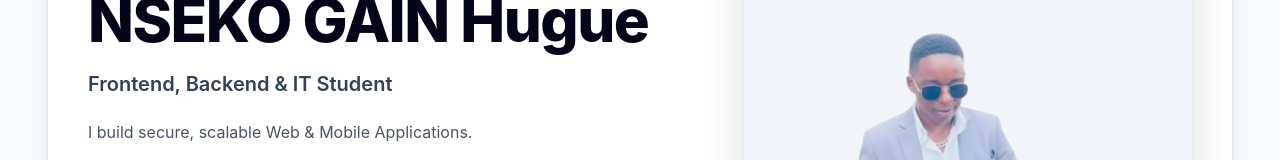
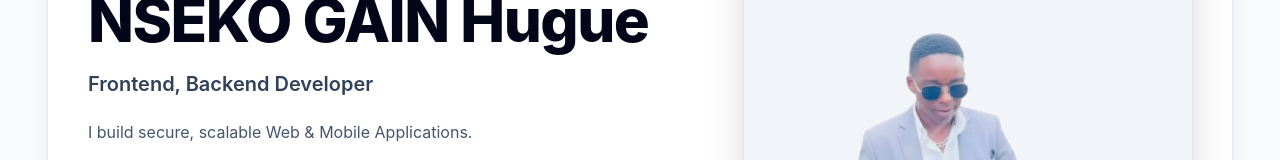
Before and after one commit to nseko-stack/Portifolio, a React (Vite) app in the folder Front-end/: page / in a window 1280 px wide. Shown: the part 464-624 px from the top of the page. Built offline with nearby package versions, Linux system fonts and the light colour scheme; no server answers.

Commit message:
updating hero file

```diff
--- a/Front-end/components/Hero.jsx
+++ b/Front-end/components/Hero.jsx
@@ -10,7 +10,7 @@
                     <h1 className="text-3xl font-extrabold tracking-tight text-slate-950 sm:text-4xl md:text-5xl lg:text-6xl">
                         NSEKO GAIN Hugue
                     </h1>
-                    <h2 className="text-lg font-semibold text-slate-700 sm:text-xl">Frontend, Backend & IT Student</h2>
+                    <h2 className="text-lg font-semibold text-slate-700 sm:text-xl">Frontend, Backend Developer</h2>
                     <p className="mx-auto max-w-xl text-sm leading-7 text-slate-600 sm:text-base lg:mx-0">
                         I build secure, scalable Web & Mobile Applications.
                     </p>
```
